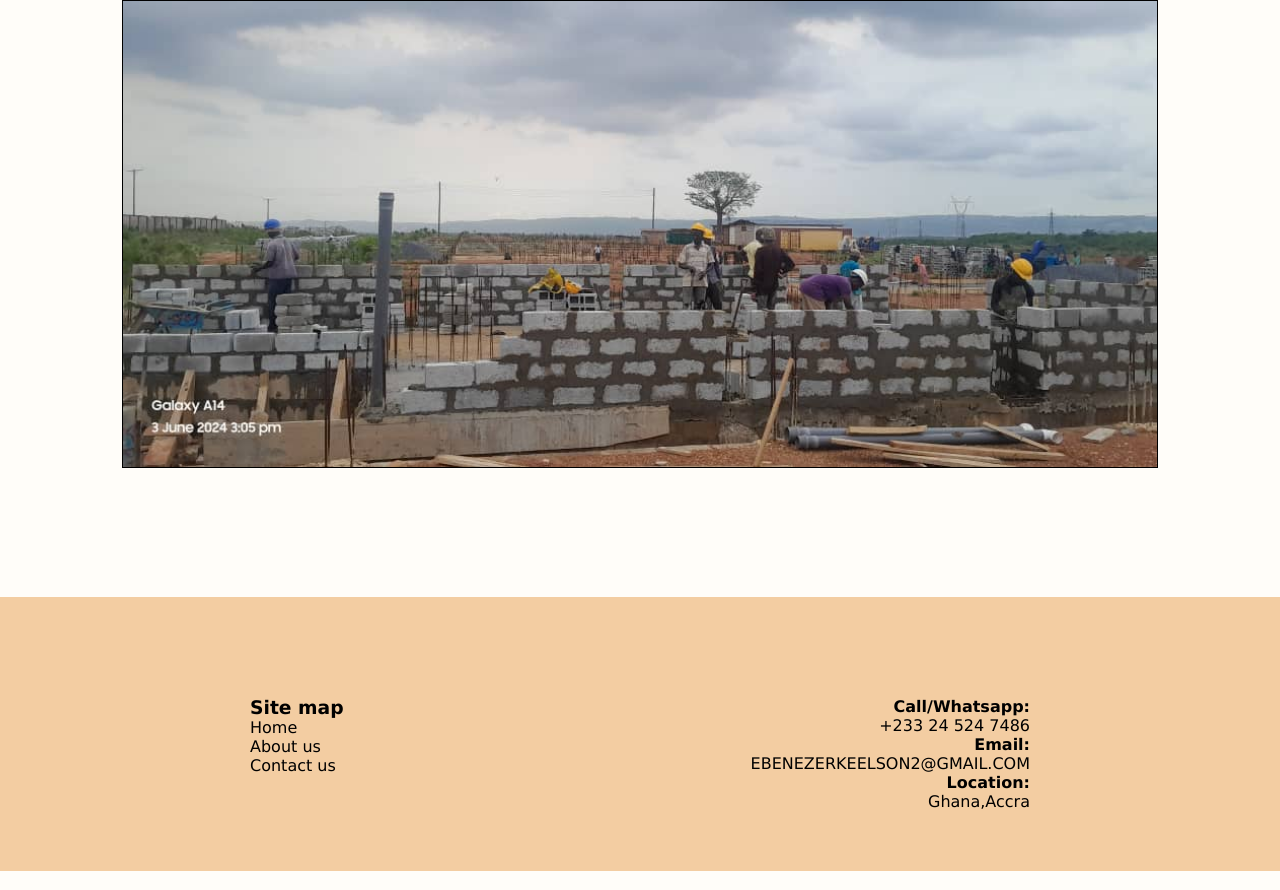
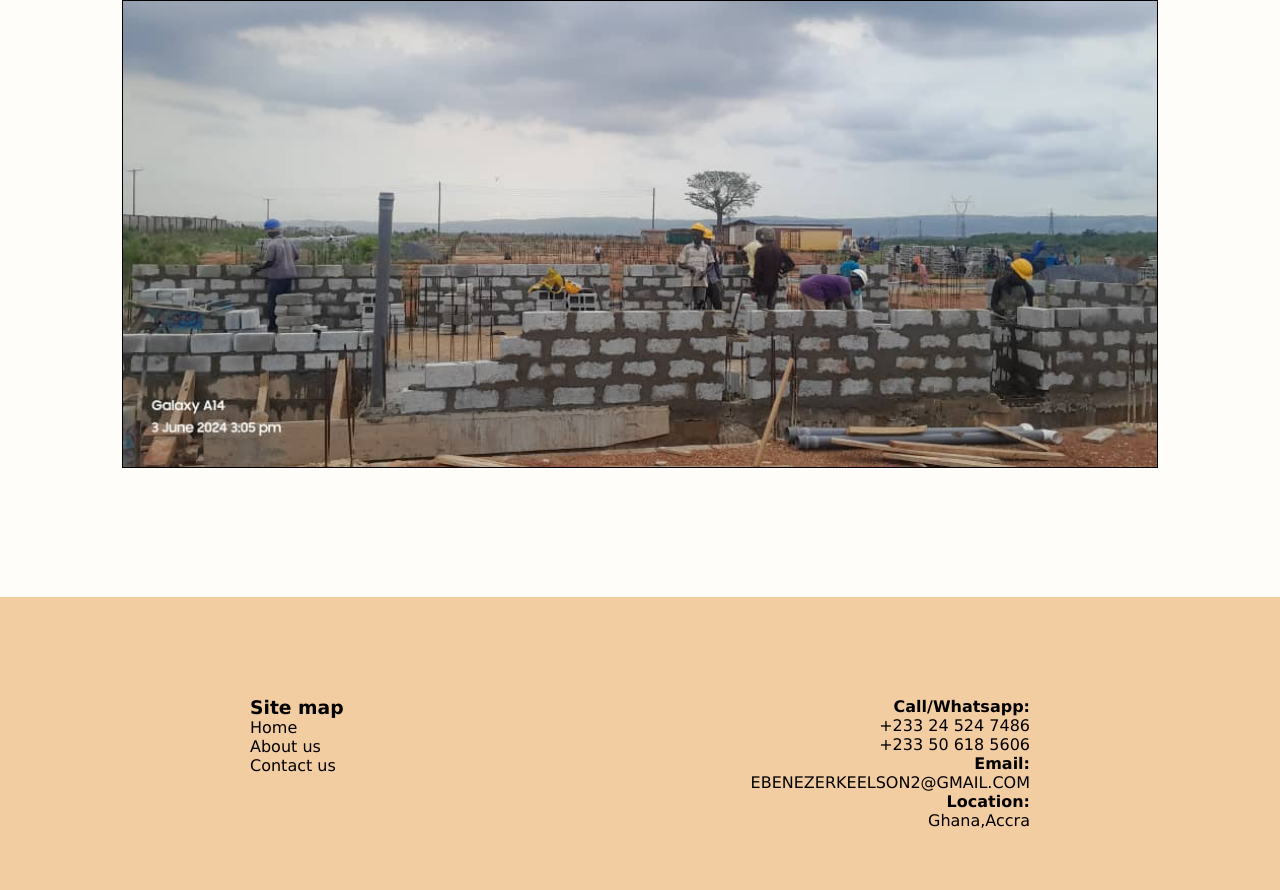
Before and after one commit to dataman01-coder/Okyere-general-building-construction-works-limited-III-, a plain HTML site: page about.html in a window 1280 px wide. Shown: the part 1986-2876 px from the top of the page. Drawn offline with Linux system fonts and the light colour scheme.

Commit message:
Update about.html
Clients number added.

```diff
--- a/about.html
+++ b/about.html
@@ -69,6 +69,7 @@
             <div class="others">
                 <h4>Call/Whatsapp:</h4>
                 <p>+233 24 524 7486</p>
+                <p>+233 50 618 5606</p>
                 <h4>Email:</h4>
                 <p>EBENEZERKEELSON2@GMAIL.COM</p>
                 <h4>Location:</h4>
```
